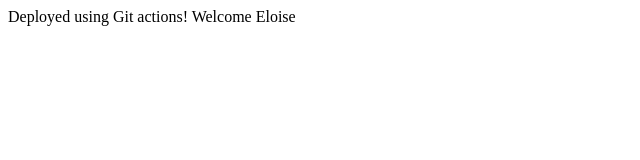
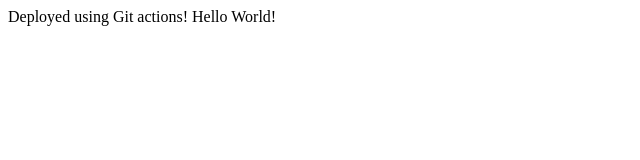
Before and after one commit to icesurfer10/Portfolio, a React (Create React App) app: page / in a window 1280 px wide. Shown: the top 160 px of the page, without its empty margins (0-640 px from the left). Built offline with nearby package versions, Linux system fonts and the light colour scheme; the HTML template or start-up script is replaced by a standard one.

Commit message:
Update App.js

```diff
--- a/src/App.js
+++ b/src/App.js
@@ -1,7 +1,7 @@
 import React from 'react';
 
 function App() {
-  const value = 'Welcome Eloise';
+  const value = 'Hello World!';
   return <div>Deployed using Git actions! {value}</div>;
 }
 
```
